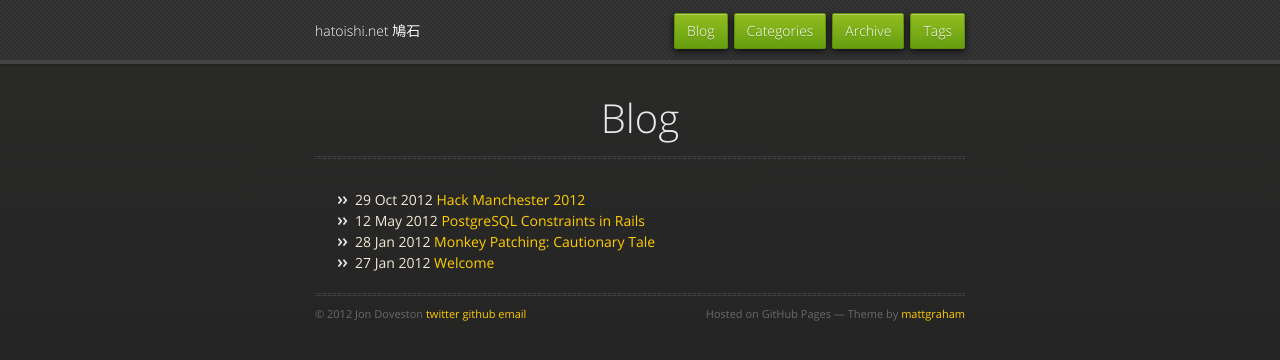
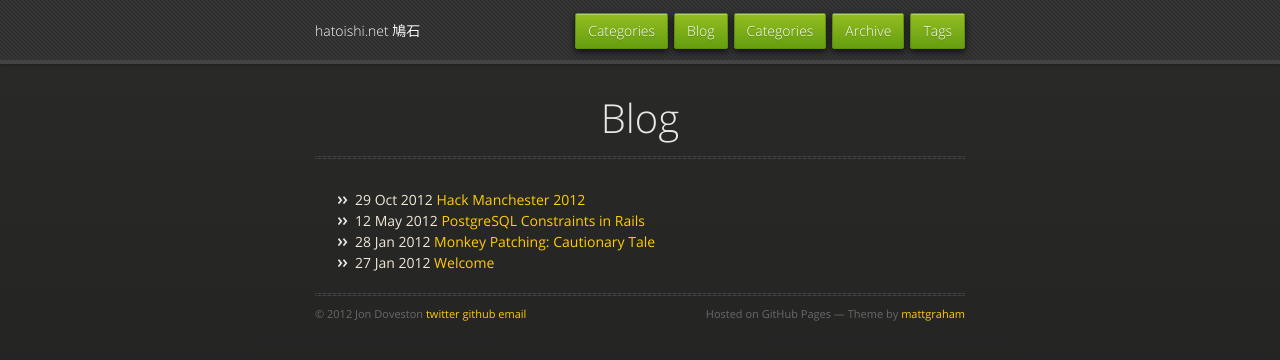
Before and after one commit to hatoishi/hatoishi.github.com, a Jekyll site: the page built from index.html, in a window 1280 px wide. Shown: the top 360 px of the page. Built offline with Jekyll 4.4.1, drawn with Linux system fonts in a browser that asks for light colours; nearby versions of some CDN libraries.

Commit message:
Update default.html

```diff
--- a/_layouts/default.html
+++ b/_layouts/default.html
@@ -37,6 +37,7 @@
         <li class="downloads {% if page.title == 'Archive' %}active{% endif %}"><a href="/archive.html">Archive</a></li>
         <li class="downloads {% if page.title == 'Categories' %}active{% endif %}"><a href="/categories.html">Categories</a></li>
         <li class="downloads {% if page.title == 'Blog' %}active{% endif %}"><a href="/">Blog</a></li>
+        <li class="downloads {% if page.title == 'About' %}active{% endif %}"><a href="/about.html">Categories</a></li>
       </nav>
     </div><!-- end header -->
 
```
